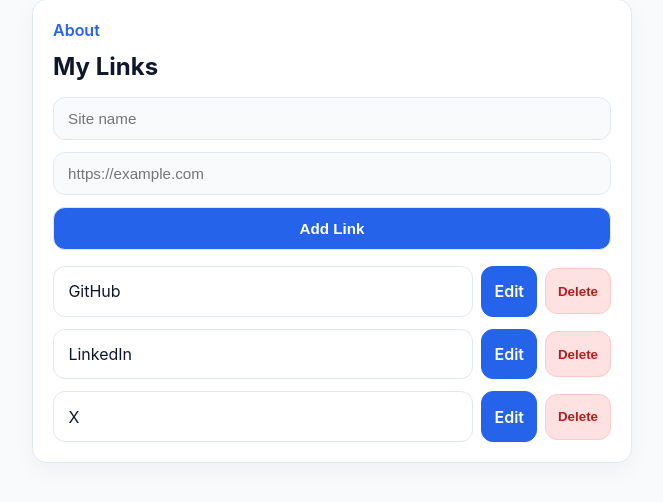
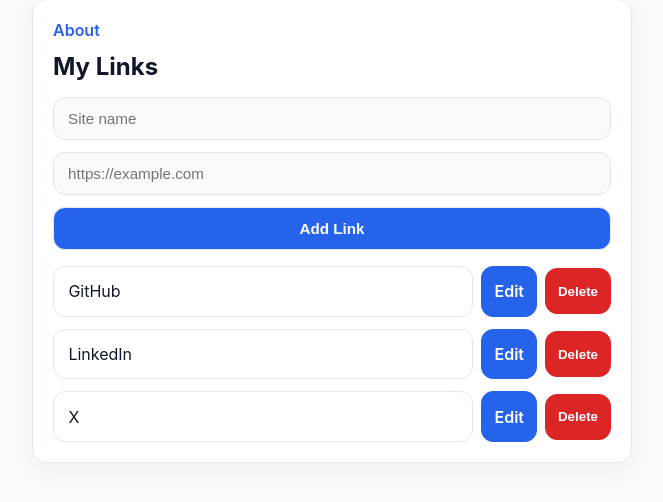
Before and after one commit to pesu12/my-link-bio, a Flask app: page / in a window 1280 px wide. Shown: the part 169-671 px from the top of the page, without its empty margins (308-971 px from the left). Run offline with Flask 3, Linux system fonts and the light colour scheme.

Commit message:
Style delete button with persistent red background

```diff
--- a/static/style.css
+++ b/static/style.css
@@ -145,17 +145,20 @@ h1 {
 }
 
 .delete-button {
-    border: 1px solid #fecaca;
-    background-color: #fee2e2;
-    color: #b91c1c;
+    border: 1px solid #dc2626;
+    background-color: #dc2626;
+    color: #ffffff;
     border-radius: 0.75rem;
     padding: 0.9rem 0.75rem;
     font-weight: 600;
     cursor: pointer;
 }
 
-.delete-button:hover {
-    background-color: #fecaca;
+.delete-button:hover,
+.delete-button:focus,
+.delete-button:active {
+    background-color: #dc2626;
+    color: #ffffff;
 }
 
 p {
```
